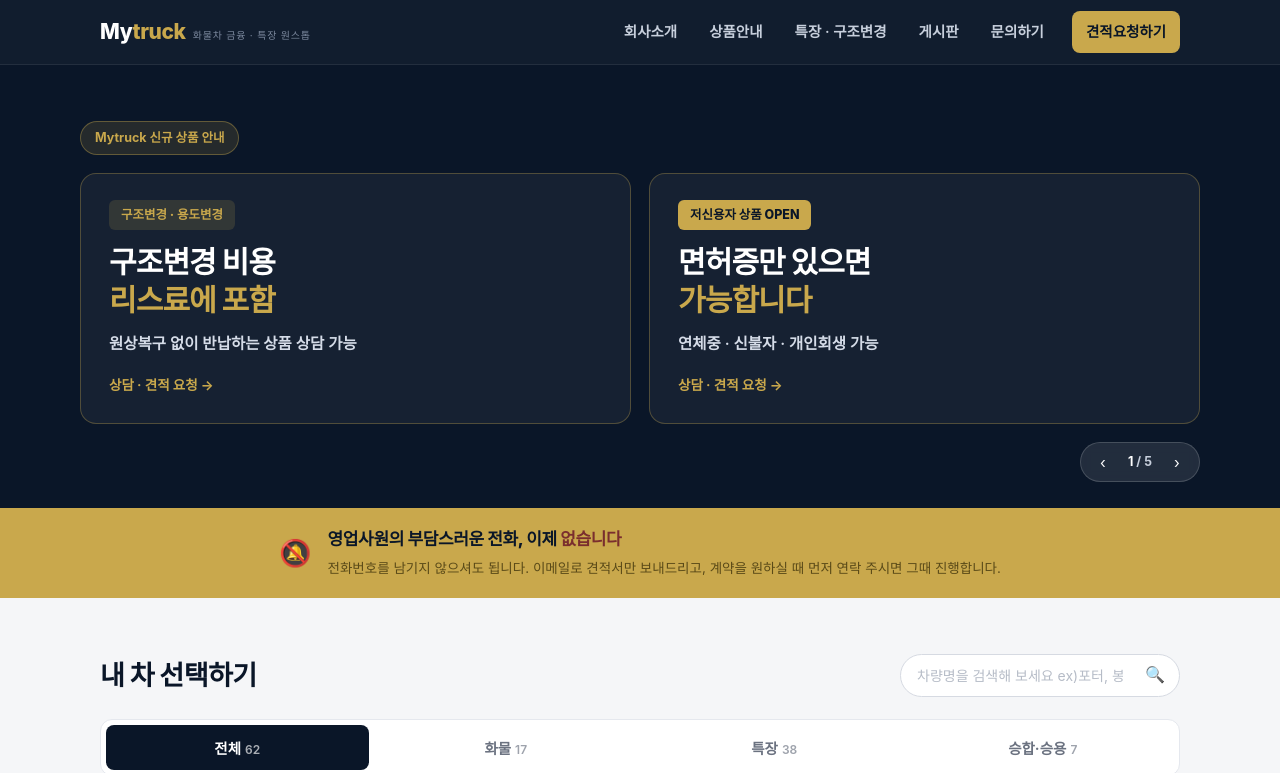
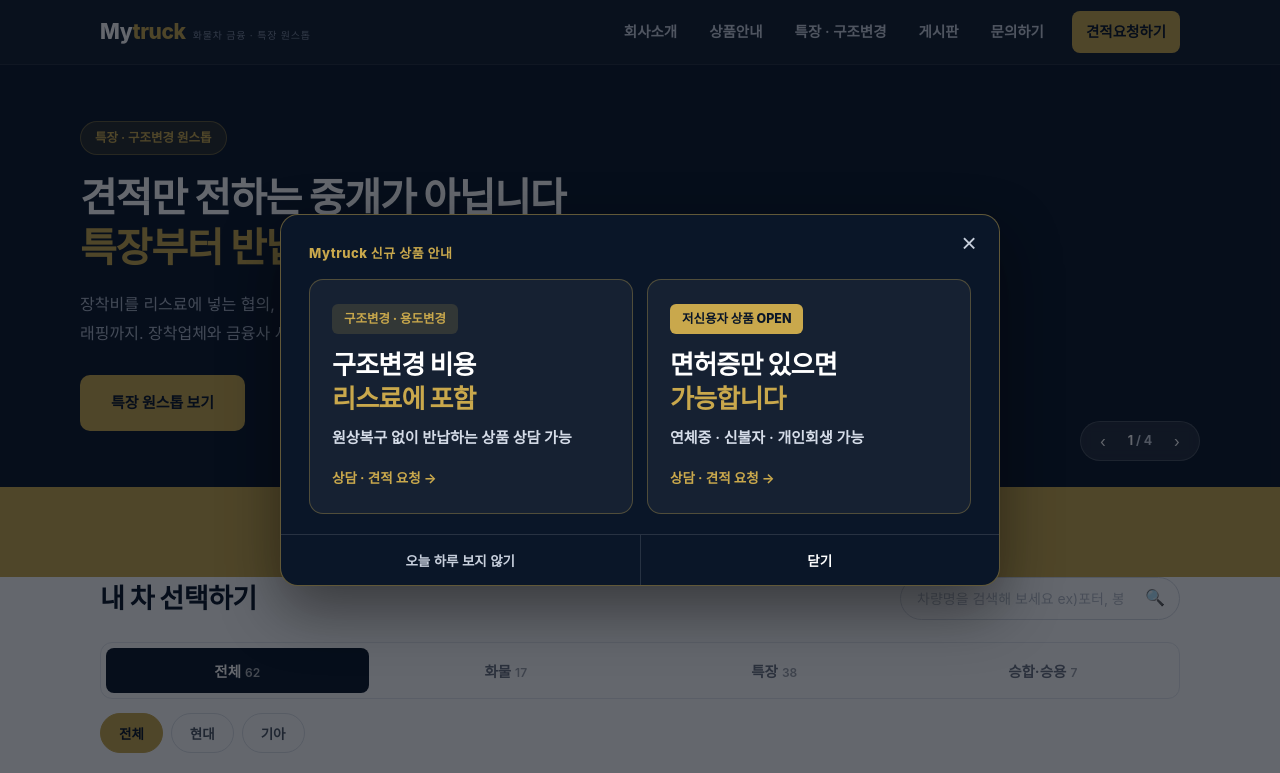
Before and after one commit to lg56607213/mytruck, a plain HTML site: page site/index.html in a window 1280 px wide. Shown: the top 773 px of the page. Drawn offline with nearby package versions, Linux system fonts and the light colour scheme.

Commit message:
홈 안내를 슬라이드에서 팝업으로 전환 (구조변경 상품 · 저신용자 상품 OPEN, 오늘 하루 보지 않기)
Co-Authored-By: Claude Fable 5.2 <noreply@anthropic.com>

```diff
--- a/site/assets/style.css
+++ b/site/assets/style.css
@@ -285,12 +285,28 @@ ul.dot li b { color: #0A1628; }
 .hero-nav .count b { color: #fff; }
 @media (max-width: 1220px) { .hero-nav { right: 20px; transform: none; } }
 
-/* 신규 안내 배너 — 한 장에 두 가지 안내를 나란히 */
-.hero-duo .inner { padding-bottom: 84px; }
-.duo-grid { display: grid; grid-template-columns: 1fr 1fr; gap: 18px; }
+/* 안내 팝업 (홈) — 한 장에 두 가지 안내를 나란히 */
+.mt-pop {
+  position: fixed; inset: 0; z-index: 2000; padding: 16px;
+  display: flex; align-items: center; justify-content: center;
+  background: rgba(5,10,20,.62);
+}
+.mt-pop[hidden] { display: none; }
+.mt-pop-box {
+  position: relative; width: 100%; max-width: 720px; max-height: 100%; overflow: auto;
+  background: #0A1628; border: 1px solid rgba(201,168,76,.45); border-radius: 18px;
+  padding: 28px 28px 0; box-shadow: 0 24px 60px rgba(0,0,0,.45);
+}
+.mt-pop-x {
+  position: absolute; top: 10px; right: 12px; width: 36px; height: 36px;
+  border: 0; background: none; color: #C7CFDC; font-size: 26px; line-height: 1; cursor: pointer;
+}
+.mt-pop-x:hover { color: #fff; }
+.mt-pop-tag { color: #C9A84C; font-size: 13px; font-weight: 800; letter-spacing: .04em; margin-bottom: 16px; }
+.duo-grid { display: grid; grid-template-columns: 1fr 1fr; gap: 14px; }
 .duo-card {
   display: flex; flex-direction: column; align-items: flex-start;
-  padding: 26px 28px; border-radius: 16px; color: #fff; text-decoration: none;
+  padding: 24px 22px; border-radius: 14px; color: #fff; text-decoration: none;
   background: rgba(255,255,255,.05); border: 1px solid rgba(201,168,76,.32);
   transition: background .15s, border-color .15s;
 }
@@ -300,24 +316,36 @@ ul.dot li b { color: #0A1628; }
   background: rgba(201,168,76,.16); color: #C9A84C; font-size: 12.5px; font-weight: 800;
 }
 .duo-badge.open { background: #C9A84C; color: #0A1628; }
-.hero-duo .duo-card h2 { font-size: 30px; margin-bottom: 10px; max-width: none; }
-.hero-duo .duo-card p { font-size: 15.5px; color: #D5DCE8; font-weight: 600; margin-bottom: 18px; max-width: none; }
+.duo-card h2 { font-size: 26px; font-weight: 800; line-height: 1.3; letter-spacing: -.03em; margin-bottom: 10px; word-break: keep-all; }
+.duo-card h2 em { color: #C9A84C; font-style: normal; }
+.duo-card p { font-size: 15px; color: #D5DCE8; font-weight: 600; line-height: 1.6; margin-bottom: 18px; word-break: keep-all; }
 .duo-link { margin-top: auto; font-size: 13.5px; font-weight: 700; color: #C9A84C; }
+.mt-pop-foot {
+  display: flex; justify-content: space-between; margin: 20px -28px 0;
+  border-top: 1px solid rgba(255,255,255,.12);
+}
+.mt-pop-foot button {
+  flex: 1; padding: 15px 10px; border: 0; background: none; cursor: pointer;
+  color: #C7CFDC; font-size: 13.5px; font-weight: 600; font-family: inherit;
+}
+.mt-pop-foot button + button { border-left: 1px solid rgba(255,255,255,.12); color: #fff; }
+.mt-pop-foot button:hover { background: rgba(255,255,255,.06); }
 
 @media (max-width: 760px) {
   .hero-slide .inner { min-height: 300px; padding: 44px 0 66px; }
   .hero-slide h2 { font-size: 27px; }
   .hero-slide p { font-size: 14.5px; margin-bottom: 22px; }
   .hero-nav { bottom: 16px; }
-  .hero-duo .inner { padding: 28px 0 70px; }
-  .hero-duo .tagline { margin-bottom: 12px; }
+  .mt-pop-box { padding: 22px 16px 0; border-radius: 14px; }
+  .mt-pop-foot { margin: 14px -16px 0; }
   .duo-grid { grid-template-columns: 1fr; gap: 10px; }
   .duo-card { padding: 16px 18px; border-radius: 12px; }
   .duo-badge { margin-bottom: 8px; font-size: 11.5px; }
-  .hero-duo .duo-card h2 { font-size: 20px; margin-bottom: 6px; }
-  .hero-duo .duo-card h2 br { display: none; }
-  .hero-duo .duo-card p { font-size: 13.5px; margin-bottom: 8px; }
+  .duo-card h2 { font-size: 20px; margin-bottom: 6px; }
+  .duo-card h2 br { display: none; }
+  .duo-card p { font-size: 13.5px; margin-bottom: 8px; }
   .duo-link { font-size: 12.5px; }
+}
 }
 
 /* ================================================
--- a/site/index.html
+++ b/site/index.html
@@ -72,14 +72,11 @@
   </div>
 </header>
 
-<!-- ===== 히어로 슬라이더 ===== -->
-<section class="hero-slider" aria-label="주요 안내">
-  <div class="hero-track" id="heroTrack">
-
-    <!-- 신규 안내 배너 : 구조변경 상품 + 저신용자 상품 -->
-    <div class="hero-slide hero-duo">
-      <div class="wrap inner">
-        <span class="tagline">Mytruck 신규 상품 안내</span>
+<!-- ===== 안내 팝업 : 구조변경 상품 + 저신용자 상품 (홈에 들어오면 뜬다) ===== -->
+<div class="mt-pop" id="mtPop" role="dialog" aria-modal="true" aria-label="신규 상품 안내" hidden>
+  <div class="mt-pop-box">
+    <button type="button" class="mt-pop-x" id="mtPopX" aria-label="닫기">&times;</button>
+    <p class="mt-pop-tag">Mytruck 신규 상품 안내</p>
     <div class="duo-grid">
       <a class="duo-card" href="quote.html?pc=struct">
         <span class="duo-badge">구조변경 · 용도변경</span>
@@ -94,8 +91,17 @@
         <span class="duo-link">상담 · 견적 요청 &rarr;</span>
       </a>
     </div>
+    <div class="mt-pop-foot">
+      <button type="button" id="mtPopToday">오늘 하루 보지 않기</button>
+      <button type="button" id="mtPopClose">닫기</button>
     </div>
   </div>
+</div>
+
+<!-- ===== 히어로 슬라이더 ===== -->
+<section class="hero-slider" aria-label="주요 안내">
+  <div class="hero-track" id="heroTrack">
+
 
     <div class="hero-slide">
       <div class="wrap inner">
@@ -136,7 +142,7 @@
   </div>
   <div class="hero-nav">
     <button type="button" id="heroPrev" aria-label="이전">‹</button>
-    <span class="count"><b id="heroNow">1</b> / 5</span>
+    <span class="count"><b id="heroNow">1</b> / 4</span>
     <button type="button" id="heroNext" aria-label="다음">›</button>
   </div>
 </section>
@@ -414,6 +420,30 @@
 <script src="assets/site.js"></script>
 <script>
 /* ================================================
+   안내 팝업 — 홈에 들어오면 띄운다.
+   '오늘 하루 보지 않기'를 누르면 그날은 다시 뜨지 않는다.
+   ================================================ */
+(function () {
+  var pop = document.getElementById('mtPop');
+  if (!pop) return;
+  var KEY = 'mtPopHide', today = new Date().toDateString();
+  try { if (localStorage.getItem(KEY) === today) return; } catch (e) {}
+
+  function close() { pop.hidden = true; document.removeEventListener('keydown', onKey); }
+  function onKey(e) { if (e.key === 'Escape') close(); }
+
+  pop.hidden = false;
+  document.getElementById('mtPopX').addEventListener('click', close);
+  document.getElementById('mtPopClose').addEventListener('click', close);
+  document.getElementById('mtPopToday').addEventListener('click', function () {
+    try { localStorage.setItem(KEY, today); } catch (e) {}
+    close();
+  });
+  pop.addEventListener('click', function (e) { if (e.target === pop) close(); });   // 바깥 어두운 곳을 눌러도 닫힌다
+  document.addEventListener('keydown', onKey);
+})();
+
+/* ================================================
    히어로 슬라이더
    ================================================ */
 (function () {
```
Lines whose indentation alone changed are shown as unchanged.
